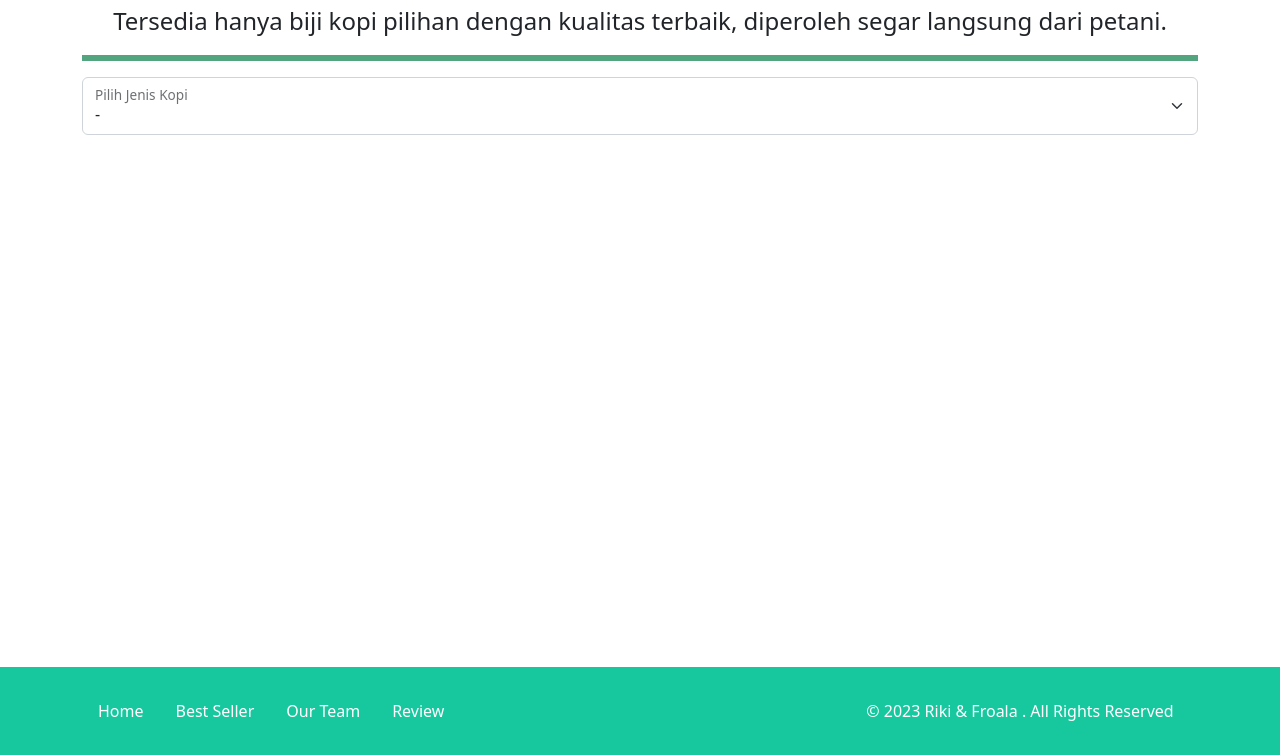
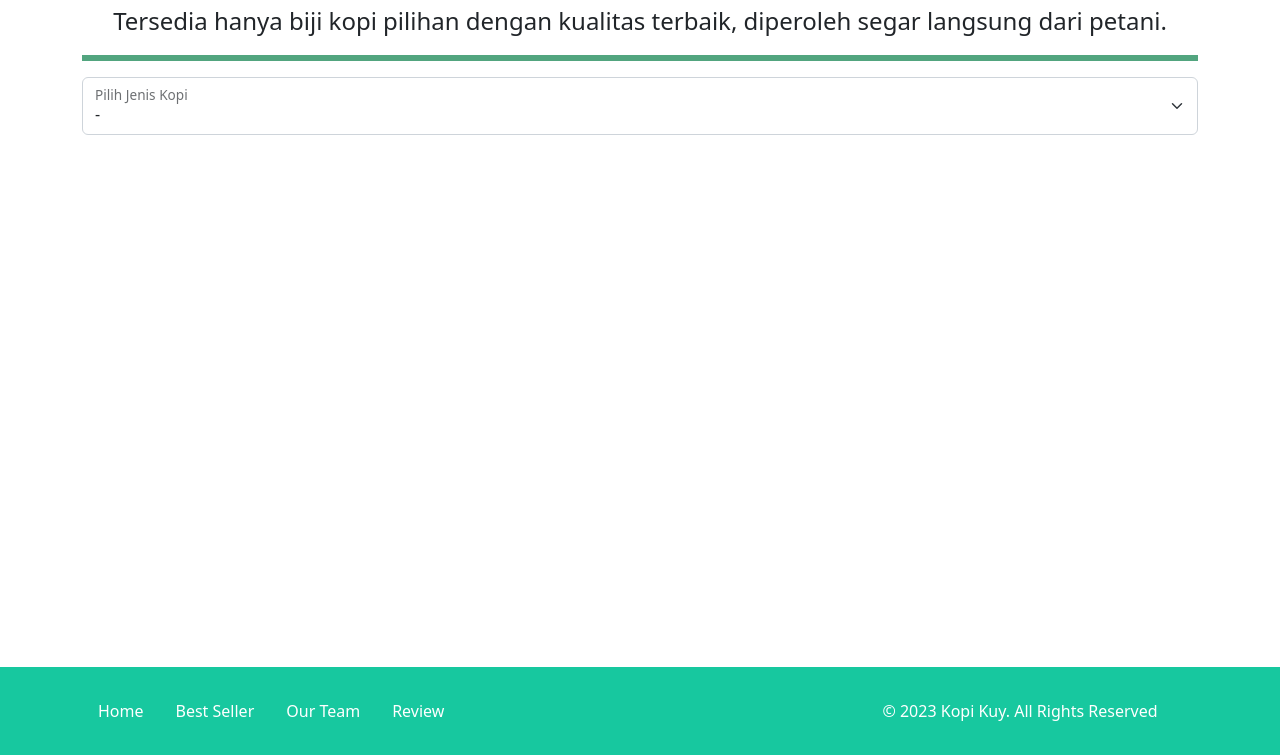
Before and after one commit to FarhanFiasco737/KopiKuy, a plain HTML site: page produk.html in a window 1280 px wide. Shown: the part 167-922 px from the top of the page. Drawn offline with Linux system fonts and the light colour scheme.

Commit message:
Update produk.html

```diff
--- a/produk.html
+++ b/produk.html
@@ -174,7 +174,7 @@
                 </div>
 
                 <div class="col-12 col-md-4 mt-4 mt-md-0 text-center text-md-right">
-                    © 2023 Riki &amp; Froala . All Rights Reserved
+                    © 2023 Kopi Kuy. All Rights Reserved
                 </div>
             </div>
         </div>
```
